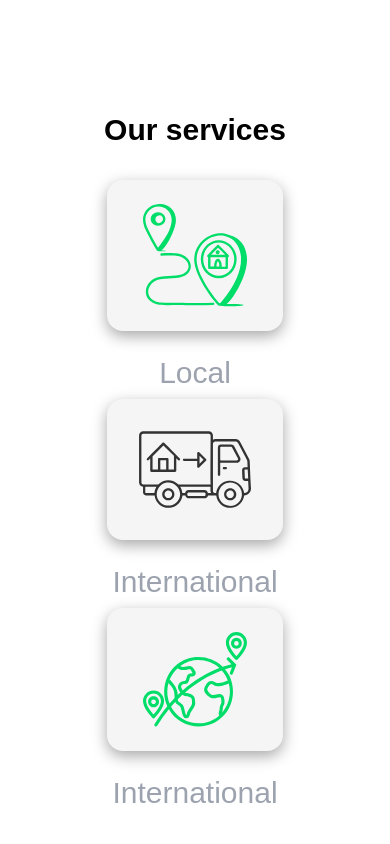
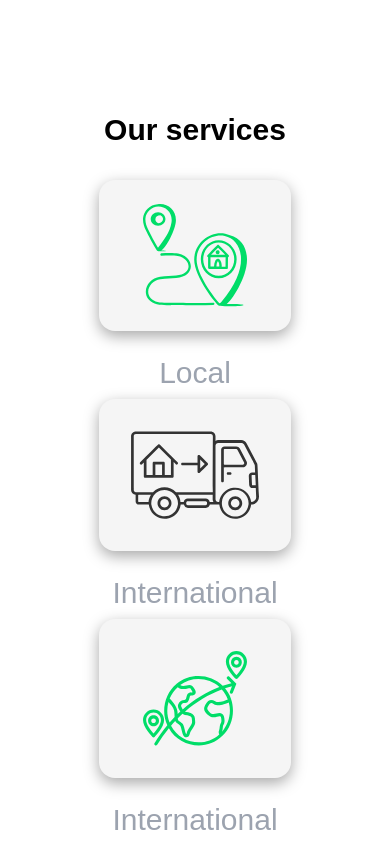
Before and after one commit to macworldgithub/moving7, a React (Create React App) app: page / in a window 390 px wide. Built offline with nearby package versions, Linux system fonts and the light colour scheme.

Commit message:
service: responsive for all devices

```diff
--- a/src/App.css
+++ b/src/App.css
@@ -18,7 +18,7 @@
 }
 
 .box-shadow:hover {
-  object-fit: contain;
+  object-fit: cover;
   transition: 0.3s ease;
   cursor: pointer;
   transform: scale(1.2);
--- a/src/pages/service/service.jsx
+++ b/src/pages/service/service.jsx
@@ -8,7 +8,7 @@ function Service() {
       </div>
       <div className="flex justify-evenly gap-2 flex-col items-center flex-wrap sm:flex sm:flex-row w-ful sm:py-0 sm:px-24">
         <div>
-          <div className="flex flex-col items-center justify-center rounded-2xl w-44 bg-[#f5f5f5] h-38 p-6  box-shadow">
+          <div className="flex flex-col items-center justify-center rounded-2xl w-48 bg-[#f5f5f5] h-38 p-6  box-shadow">
             <img src="images/Group 38.svg" alt="" />
           </div>
           <div>
@@ -17,7 +17,7 @@ function Service() {
         </div>
 
         <div>
-          <div className="flex flex-col items-center justify-center rounded-2xl w-44 bg-[#f5f5f5] h-38 p-8 box-shadow">
+          <div className="flex flex-col items-center justify-center rounded-2xl w-48 bg-[#f5f5f5] h-38 p-8 box-shadow">
             <img src="images/Moving_Truck.svg" alt="" />
           </div>
           <div>
@@ -26,7 +26,7 @@ function Service() {
         </div>
 
         <div>
-          <div className="flex flex-col items-center justify-center rounded-2xl w-44 bg-[#f5f5f5] h-38 p-6 box-shadow">
+          <div className="flex flex-col items-center justify-center rounded-2xl w-48 bg-[#f5f5f5] h-38 p-8 box-shadow">
             <img src="images/Group 34.svg" alt="" />
           </div>
           <div>
```
